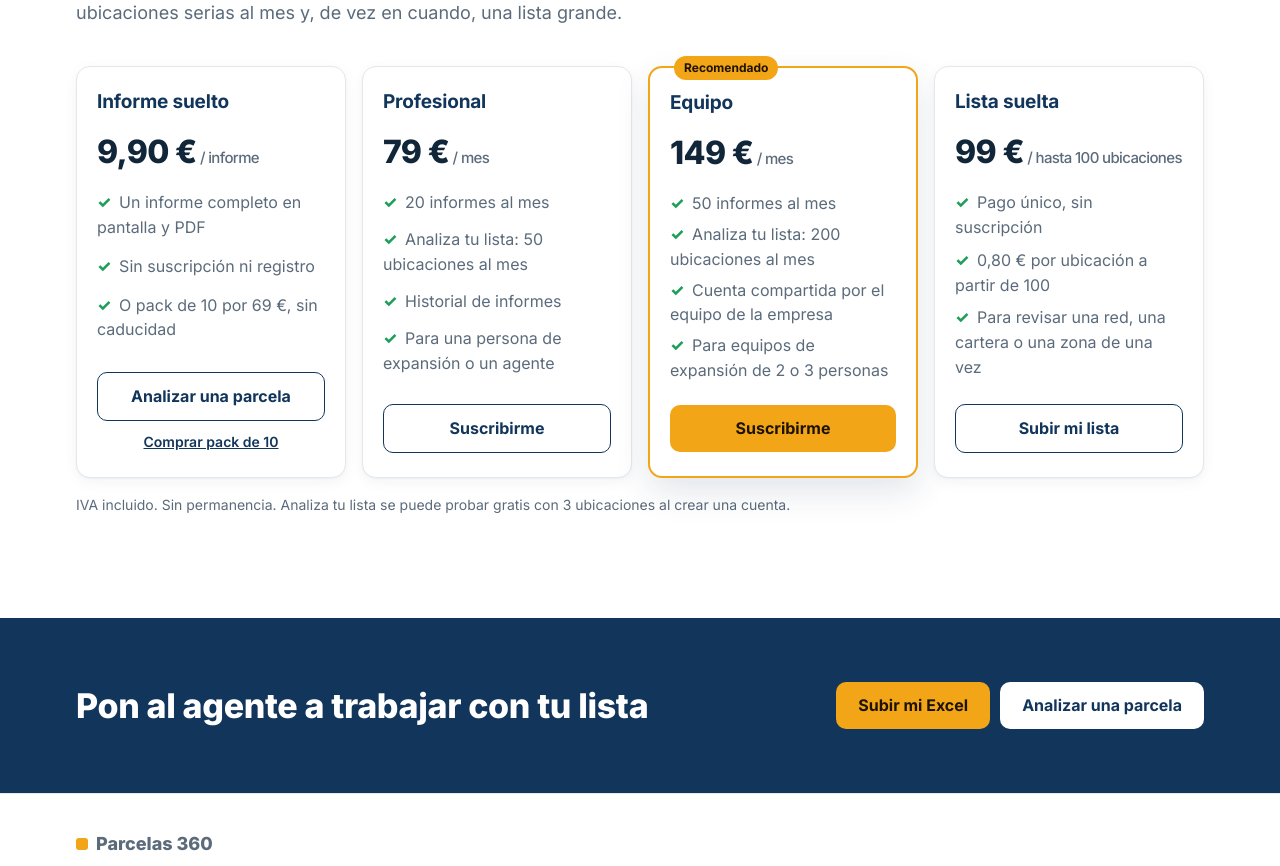
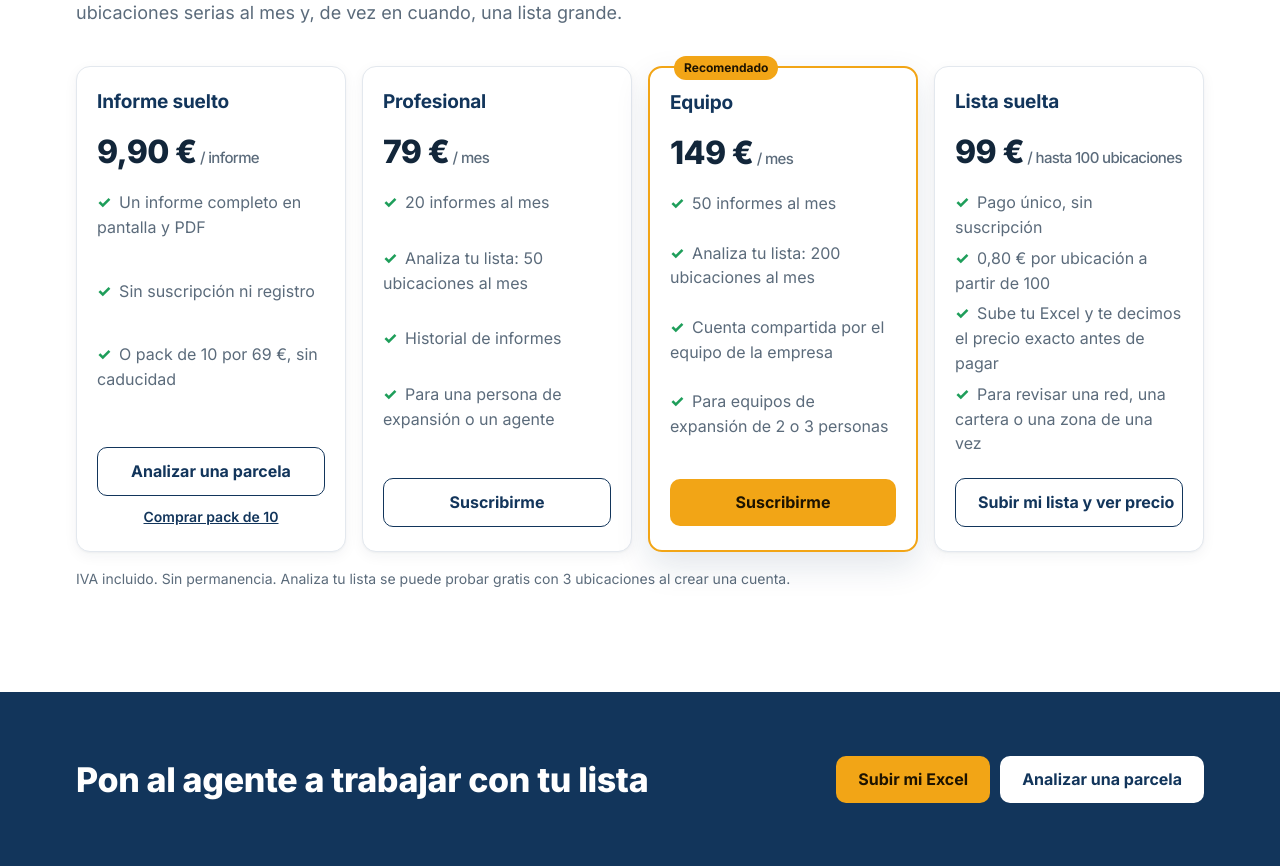
Before and after one commit to vann4413-coder/ubicaciones, a FastAPI app: page / in a window 1280 px wide. Shown: the part 3768-4634 px from the top of the page. Run offline with FastAPI, Linux system fonts and the light colour scheme.

Commit message:
Lista suelta: aclarar que se sube primero y se ve el precio antes de pagar
Co-Authored-By: Claude Opus 5.5 <noreply@anthropic.com>
Claude-Session: https://claude.ai/code/session_01B2gdACnnbb92rx57QNWFdN

```diff
--- a/app/web/static/index.html
+++ b/app/web/static/index.html
@@ -176,8 +176,8 @@
       <div class="plan">
         <h3>Lista suelta</h3>
         <p class="precio">99 €<small> / hasta 100 ubicaciones</small></p>
-        <ul><li>Pago único, sin suscripción</li><li>0,80 € por ubicación a partir de 100</li><li>Para revisar una red, una cartera o una zona de una vez</li></ul>
-        <a class="btn btn-sec" href="/agente/lista">Subir mi lista</a>
+        <ul><li>Pago único, sin suscripción</li><li>0,80 € por ubicación a partir de 100</li><li>Sube tu Excel y te decimos el precio exacto antes de pagar</li><li>Para revisar una red, una cartera o una zona de una vez</li></ul>
+        <a class="btn btn-sec" href="/agente/lista">Subir mi lista y ver precio</a>
       </div>
     </div>
     <p class="nota-precios">IVA incluido. Sin permanencia. Analiza tu lista se puede probar gratis con 3 ubicaciones al crear una cuenta.</p>
--- a/app/web/templates/agente_lista.html
+++ b/app/web/templates/agente_lista.html
@@ -33,7 +33,7 @@
       <a class="btn btn-sec" href="/agente/plantilla.xlsx">Descargar plantilla</a>
     </div>
   </form>
-  <small class="acepto">Si la lista no cabe en lo que te queda, te damos a elegir antes de cobrar nada. Basta una columna con <b>DIRECCIÓN</b> (y mejor también <b>MUNICIPIO</b>), <b>REFERENCIA CATASTRAL</b> o <b>LATITUD</b> y <b>LONGITUD</b>. Cada ubicación tarda unos segundos: una lista de 100 está en menos de una hora.</small>
+  <small class="acepto"><b>Subir no cobra nada.</b> Si la lista no cabe en lo que te queda, aparece en «Tus listas» con el precio exacto como lista suelta (99 € hasta 100 ubicaciones, 0,80 € cada una más) y eliges si pagarla o analizar solo las incluidas. Basta una columna con <b>DIRECCIÓN</b> (y mejor también <b>MUNICIPIO</b>), <b>REFERENCIA CATASTRAL</b> o <b>LATITUD</b> y <b>LONGITUD</b>. Cada ubicación tarda unos segundos: una lista de 100 está en menos de una hora.</small>
   {% if cupo.tipo == "prueba" or (cupo.tipo == "plan" and cupo.quedan == 0) %}
   <div class="acciones-web">
     <a class="btn btn-sec" href="/suscribirse?plan=profesional">Profesional · 79 €/mes · {{ limites.profesional }} ubicaciones</a>
```
